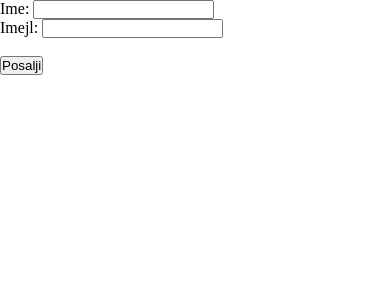
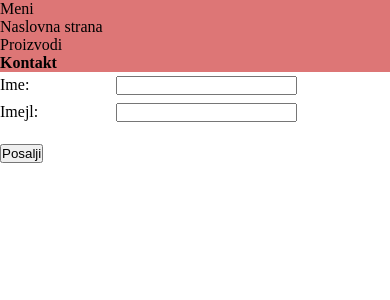
Before and after one commit to SasaAndjelkovic/ObukaPHP, a PHP site: page /kontakt.html in a window 390 px wide. Shown: the top 300 px of the page. Run offline with PHP 8.4, Linux system fonts and the light colour scheme.

Commit message:
zavrsena mobile verzija

```diff
--- a/21mobileDesign/css/style.css
+++ b/21mobileDesign/css/style.css
@@ -12,11 +12,11 @@
     display: none;
 }
 
-.header-div ul {
+ul {
     list-style-type: none;
 }
 
-.header-div ul a {
+ul a {
     text-decoration: none;
     color: black;
 }
@@ -30,14 +30,24 @@
 }
 
 .burger-menu {
-    display: flex;
-    flex-direction: column;
+    display: none;
+}
+
+.burger:hover > .burger-menu {
+    display: block;
+}
+
+.burger-menu-item:hover {
+    background-color: rgba(0, 0, 0, 0.251);
 }
 
 @media (width > 750px) {
     .header-div .menu {
         display: flex;
         justify-content: center;
+    }
+    .menu-item:hover {
+        background-color: rgba(0, 0, 0, 0.251);
     }
     .burger {
         display: none;
--- /dev/null
+++ b/21mobileDesign/css/styleIndex.css
@@ -0,0 +1,3 @@
+.burger-menu-item:first-child, .menu-item:first-child {
+    font-weight: bold;
+}
--- /dev/null
+++ b/21mobileDesign/css/styleKontakt.css
@@ -0,0 +1,12 @@
+.burger-menu-item:nth-child(3), .menu-item:nth-child(3) {
+    font-weight: bold;
+}
+
+label {
+    display: inline-block;
+    width: 100px;
+}
+
+input {
+    margin: 4px 12px;
+}
--- a/21mobileDesign/index.html
+++ b/21mobileDesign/index.html
@@ -8,6 +8,7 @@
     <link rel="stylesheet" href="css/styleIndex.css" />
     <title>Document</title>
   </head>
+
   <body>
     <div class="header-div">
       <ul class="menu">
--- a/21mobileDesign/kontakt.html
+++ b/21mobileDesign/kontakt.html
@@ -1,11 +1,11 @@
 <!DOCTYPE html>
 <html lang="en">
   <head>
-    <meta charset="UTF-8">
-    <meta http-equiv="X-UA-Compatible" content="IE=edge">
-    <meta name="viewport" content="width=device-width, initial-scale=1.0">
-    <link rel="stylesheet" href="css/style.css">
-    <link rel="stylesheet" href="css/styleKontakt.css">
+    <meta charset="UTF-8" />
+    <meta http-equiv="X-UA-Compatible" content="IE=edge" />
+    <meta name="viewport" content="width=device-width, initial-scale=1.0" />
+    <link rel="stylesheet" href="css/style.css" />
+    <link rel="stylesheet" href="css/styleKontakt.css" />
     <title>Document</title>
   </head>
   <body>
@@ -15,20 +15,30 @@
         <li class="menu-item"><a href="proizvodi.html">Proizvodi</a></li>
         <li class="menu-item"><a href="kontakt.html">Kontakt</a></li>
       </ul>
+      <div class="burger">
+        <p class="burger-icon">Meni</p>
+        <ul class="burger-menu">
+          <li class="burger-menu-item">
+            <a href="index.html">Naslovna strana</a>
+          </li>
+          <li class="burger-menu-item">
+            <a href="proizvodi.html">Proizvodi</a>
+          </li>
+          <li class="burger-menu-item"><a href="kontakt.html">Kontakt</a></li>
+        </ul>
       </div>
-    <div>
+    </div>
     <form action="">
       <div>
         <label for="name">Ime:</label>
-                <input type="text" name="name" id="">
+        <input type="text" name="name" id="" />
       </div>
       <div>
         <label for="email">Imejl:</label>
-                <input type="email" name="email" id="" required>
+        <input type="email" name="email" id="" required />
       </div>
-            <br>
+      <br />
       <button>Posalji</button>
     </form>
-    </div>
   </body>
 </html>
```
Also changed, not shown: 21mobileDesign/css/styleProizvodi.css (added, +39 -0 lines), 21mobileDesign/proizvodi.html (+32 -16 lines). Lines whose indentation alone changed are shown as unchanged.
